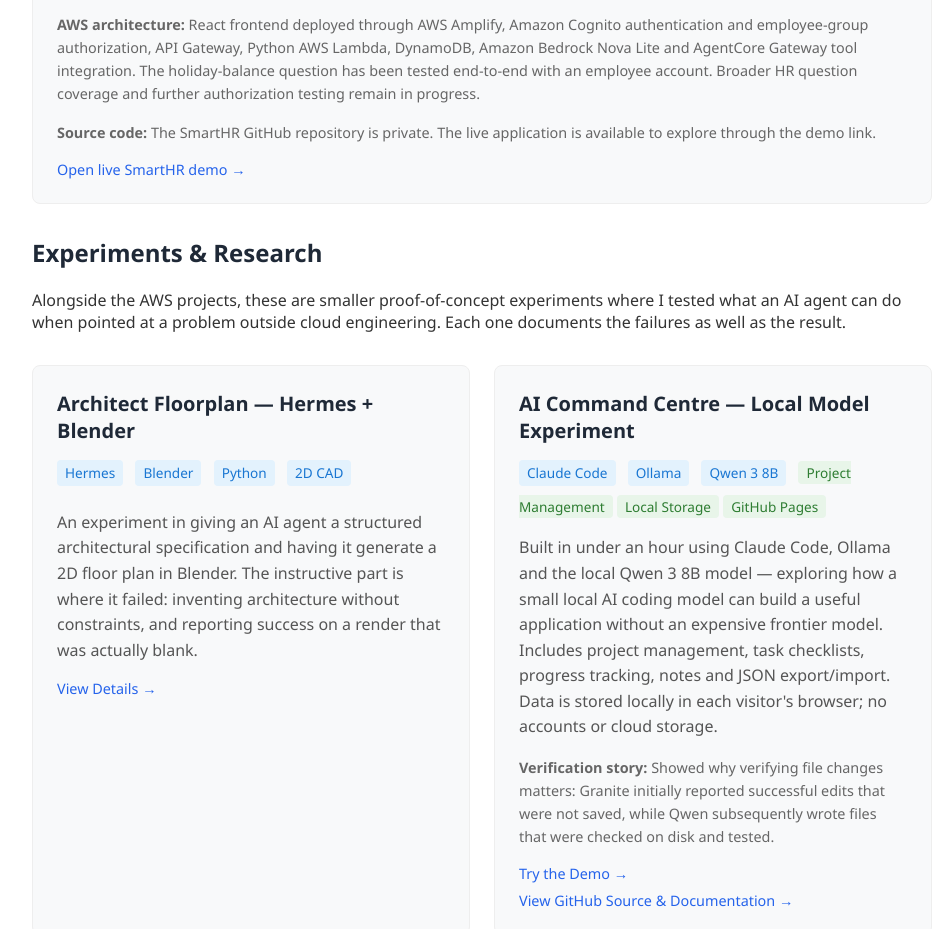
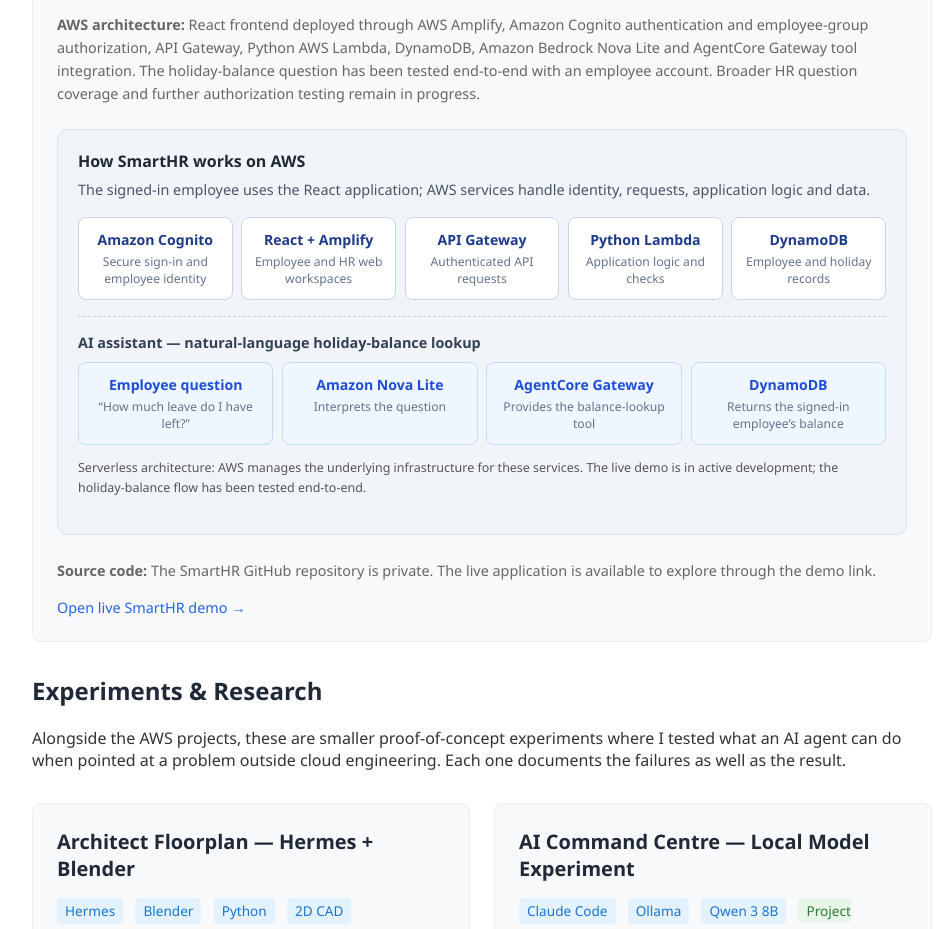
Before and after one commit to Jazblue/mywebsite, a plain HTML site: page projects.html in a window 1280 px wide. Shown: the part 2425-3354 px from the top of the page, without its empty margins (158-1096 px from the left). Drawn offline with Linux system fonts and the light colour scheme; no server answers.

Commit message:
Add SmartHR AWS architecture diagram to portfolio

```diff
--- a/projects.html
+++ b/projects.html
@@ -257,6 +257,25 @@
       margin-bottom: 1.5rem;
       font-weight: 500;
     }
+
+    .smarthr-architecture { margin: 1.5rem 0; padding: 1.25rem; background: #f1f5f9; border: 1px solid #dbe3ec; border-radius: 10px; }
+    .smarthr-architecture h4 { margin: 0 0 .4rem; color: #1f2937; }
+    .smarthr-architecture .diagram-intro { margin: 0 0 1rem; font-size: .9rem; color: #475569; }
+    .smarthr-flow { display: grid; grid-template-columns: repeat(5, minmax(0, 1fr)); gap: .55rem; align-items: stretch; }
+    .smarthr-node { position: relative; min-width: 0; padding: .75rem .5rem; text-align: center; background: #fff; border: 1px solid #cbd5e1; border-radius: 8px; }
+    .smarthr-node strong { display: block; color: #1e3a8a; font-size: .88rem; }
+    .smarthr-node span { display: block; margin-top: .3rem; color: #64748b; font-size: .76rem; line-height: 1.35; }
+    .smarthr-ai-path { margin-top: 1rem; padding-top: 1rem; border-top: 1px dashed #cbd5e1; }
+    .smarthr-ai-path > strong { display: block; margin-bottom: .65rem; color: #334155; font-size: .9rem; }
+    .smarthr-ai-flow { display: grid; grid-template-columns: repeat(4, minmax(0, 1fr)); gap: .55rem; }
+    .smarthr-ai-flow .smarthr-node { background: #eff6ff; border-color: #bfdbfe; }
+    .smarthr-ai-flow .smarthr-node strong { color: #1d4ed8; }
+    .smarthr-diagram-note { margin: .8rem 0 0; color: #64748b; font-size: .78rem; }
+    @media (max-width: 620px) {
+      .smarthr-flow { grid-template-columns: 1fr; }
+      .smarthr-ai-flow { grid-template-columns: 1fr 1fr; }
+    }
+
   </style>
 </head>
 <body>
@@ -427,6 +446,27 @@
           </p>
           <p>SmartHR is a live AWS-hosted HR application with separate employee and HR workspaces for employee records, holiday requests, HR approvals and leave-balance updates. Its employee-facing AI assistant uses Amazon Nova Lite to understand natural-language questions and an Amazon Bedrock AgentCore Gateway tool to retrieve the signed-in employee’s holiday balance from DynamoDB.</p>
           <p style="font-size:0.9rem;color:#666;"><strong>AWS architecture:</strong> React frontend deployed through AWS Amplify, Amazon Cognito authentication and employee-group authorization, API Gateway, Python AWS Lambda, DynamoDB, Amazon Bedrock Nova Lite and AgentCore Gateway tool integration. The holiday-balance question has been tested end-to-end with an employee account. Broader HR question coverage and further authorization testing remain in progress.</p>
+          <div class="smarthr-architecture" role="group" aria-label="SmartHR AWS serverless architecture diagram">
+            <h4>How SmartHR works on AWS</h4>
+            <p class="diagram-intro">The signed-in employee uses the React application; AWS services handle identity, requests, application logic and data.</p>
+            <div class="smarthr-flow">
+              <div class="smarthr-node"><strong>Amazon Cognito</strong><span>Secure sign-in and employee identity</span></div>
+              <div class="smarthr-node"><strong>React + Amplify</strong><span>Employee and HR web workspaces</span></div>
+              <div class="smarthr-node"><strong>API Gateway</strong><span>Authenticated API requests</span></div>
+              <div class="smarthr-node"><strong>Python Lambda</strong><span>Application logic and checks</span></div>
+              <div class="smarthr-node"><strong>DynamoDB</strong><span>Employee and holiday records</span></div>
+            </div>
+            <div class="smarthr-ai-path">
+              <strong>AI assistant — natural-language holiday-balance lookup</strong>
+              <div class="smarthr-ai-flow">
+                <div class="smarthr-node"><strong>Employee question</strong><span>“How much leave do I have left?”</span></div>
+                <div class="smarthr-node"><strong>Amazon Nova Lite</strong><span>Interprets the question</span></div>
+                <div class="smarthr-node"><strong>AgentCore Gateway</strong><span>Provides the balance-lookup tool</span></div>
+                <div class="smarthr-node"><strong>DynamoDB</strong><span>Returns the signed-in employee’s balance</span></div>
+              </div>
+            </div>
+            <p class="smarthr-diagram-note">Serverless architecture: AWS manages the underlying infrastructure for these services. The live demo is in active development; the holiday-balance flow has been tested end-to-end.</p>
+          </div>
           <p style="font-size:0.9rem;color:#666;"><strong>Source code:</strong> The SmartHR GitHub repository is private. The live application is available to explore through the demo link.</p>
           <div class="project-links">
             <a href="https://main.dinb3dclppt82.amplifyapp.com" target="_blank" rel="noopener noreferrer">Open live SmartHR demo →</a>
```
